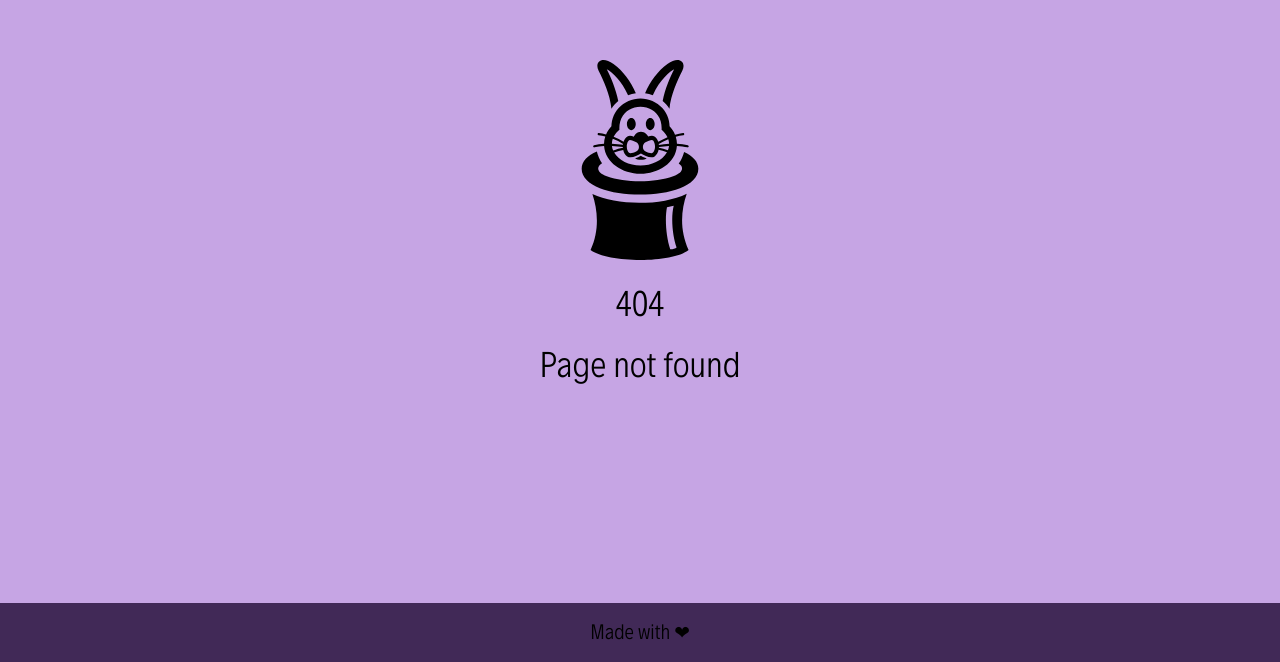
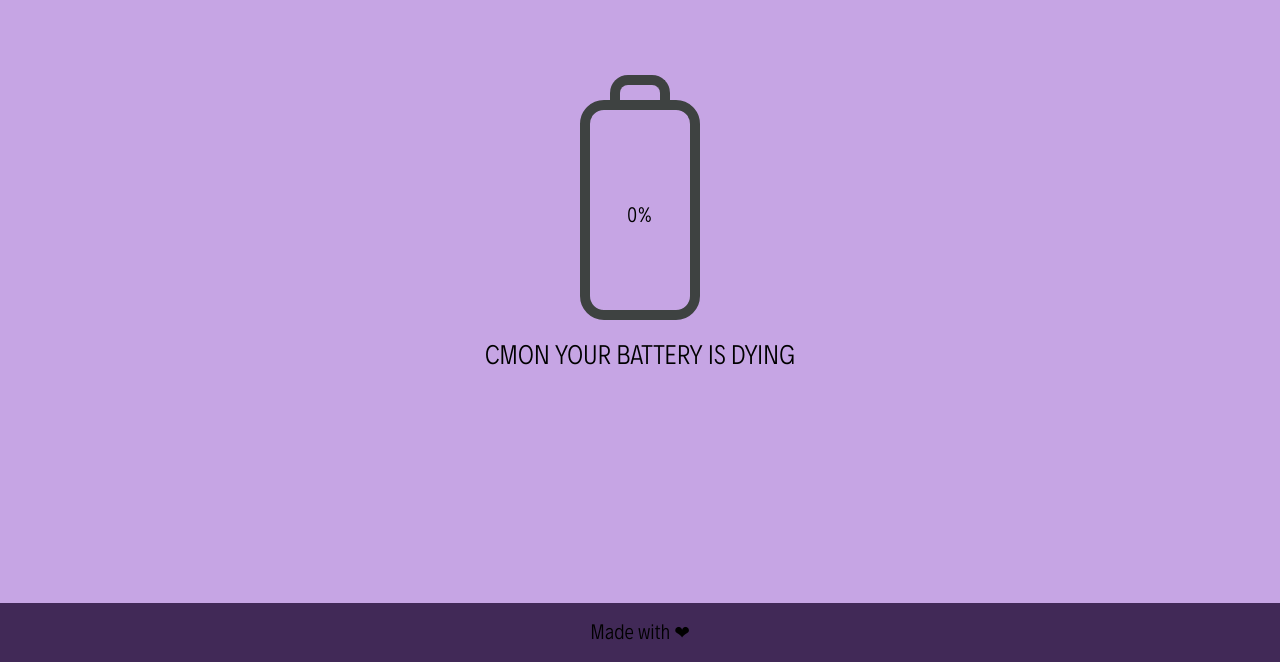
Before and after one commit to oleob/barsch.no, a React (Create React App) app: page /battery in a window 1280 px wide. Before the commit this address had no page. Shown: the part 138-800 px from the top of the page. Built offline with nearby package versions, Linux system fonts and the light colour scheme.

Commit message:
Add battery page

```diff
--- /dev/null
+++ b/src/components/BatteryStatus.jsx
@@ -0,0 +1,62 @@
+import React, { Component } from 'react';
+
+import '../css/Battery.css';
+
+class BatteryStatus extends Component {
+
+  state = {
+    batteryLevelStyle:{
+      height: 0,
+      top: 210,
+    },
+    batteryLevel: 0,
+    quotes: [
+      "CMON YOUR BATTERY IS DYING",
+      "Maybe you should charge soon",
+      "Do you ever charge?",
+      "Almost good to go",
+      "Half full or half empty?",
+      "Still good",
+      "Lookin Gooood",
+      "Woah almost full",
+      "Enjoy it while it lasts",
+      "Woah Good Job!",
+      "100%, Lets get rolling"
+    ],
+  }
+
+  componentDidMount() {
+    navigator.getBattery().then((battery) => {
+      this.setState({
+        batteryLevelStyle: {
+          height: parseInt(battery.level*200, 10),
+          top: parseInt(210 - 200*battery.level, 10),
+        },
+        batteryLevel: battery.level*100,
+      })
+    })
+  }
+
+  render() {
+    return(
+      <div>
+        <div className="batteryContainer">
+          <div className="battery">
+            <div className="batteryHead"/>
+            <div className="batteryBodyContainer">
+              <div className="batteryBody"/>
+              <div className="batteryLevel" style={this.state.batteryLevelStyle}>
+              </div>
+              <h3 className="batteryText">
+                {this.state.batteryLevel}%
+              </h3>
+            </div>
+          </div>
+        </div>
+        <h2>{this.state.quotes[parseInt(this.state.batteryLevel/10,10)]}</h2>
+      </div>
+    )
+  }
+}
+
+export default BatteryStatus;
--- a/src/containers/Routes.jsx
+++ b/src/containers/Routes.jsx
@@ -5,6 +5,7 @@ import Home from './pages/Home';
 import About from './pages/About';
 import Projects from './pages/Projects';
 import Page404 from './pages/Page404';
+import Battery from './pages/Battery';
 
 const Routes = () => (
   <BrowserRouter>
@@ -12,6 +13,7 @@ const Routes = () => (
       <Route exact path="/" component={Home} />
       <Route path="/about" component={About} />
       <Route path="/projects" component={Projects} />
+      <Route path="/battery" component={Battery} />
       <Route path="*" component={Page404} />
     </Switch>
   </BrowserRouter>
--- /dev/null
+++ b/src/containers/pages/Battery.jsx
@@ -0,0 +1,11 @@
+import React from 'react';
+
+import BatteryStatus from '../../components/BatteryStatus';
+
+const Battery = () => (
+  <div className="ContentCenter">
+    <BatteryStatus />
+  </div>
+)
+
+export default Battery;
--- /dev/null
+++ b/src/css/Battery.css
@@ -0,0 +1,54 @@
+.batteryHead {
+  border-style: solid solid hidden solid;
+  border-color: #3E4241;
+  border-radius: 18px 18px 0px 0px;
+  border-width: 10px;
+  width: 40px;
+  height: 15px;
+  margin: auto;
+}
+
+.batteryBody {
+  border-style: solid;
+  border-color: #3E4241;
+  border-radius: 24px 24px 24px 24px;
+  border-width: 10px;
+  width: 100px;
+  height: 200px;
+  grid-row: 1/2;
+  grid-column: 1/2;
+  z-index: 1;
+}
+
+.batteryContainer {
+  display: flex;
+  justify-content: center;
+}
+
+.batteryBodyContainer {
+  display: grid;
+}
+
+.battery {
+  display: flex;
+  flex-direction: column;
+  text-align: center;
+}
+
+.batteryLevel {
+  left: 10px;
+  border-radius: 0px;
+  position: relative;
+  grid-row: 1/2;
+  grid-column: 1/2;
+  background-color: #71CC73;
+  width: 100px;
+  transition: all 2.7s ease-in-out;
+}
+
+.batteryText {
+  position: relative;
+  grid-row: 1/2;
+  grid-column: 1/2;
+  top: 85px;
+}
```
